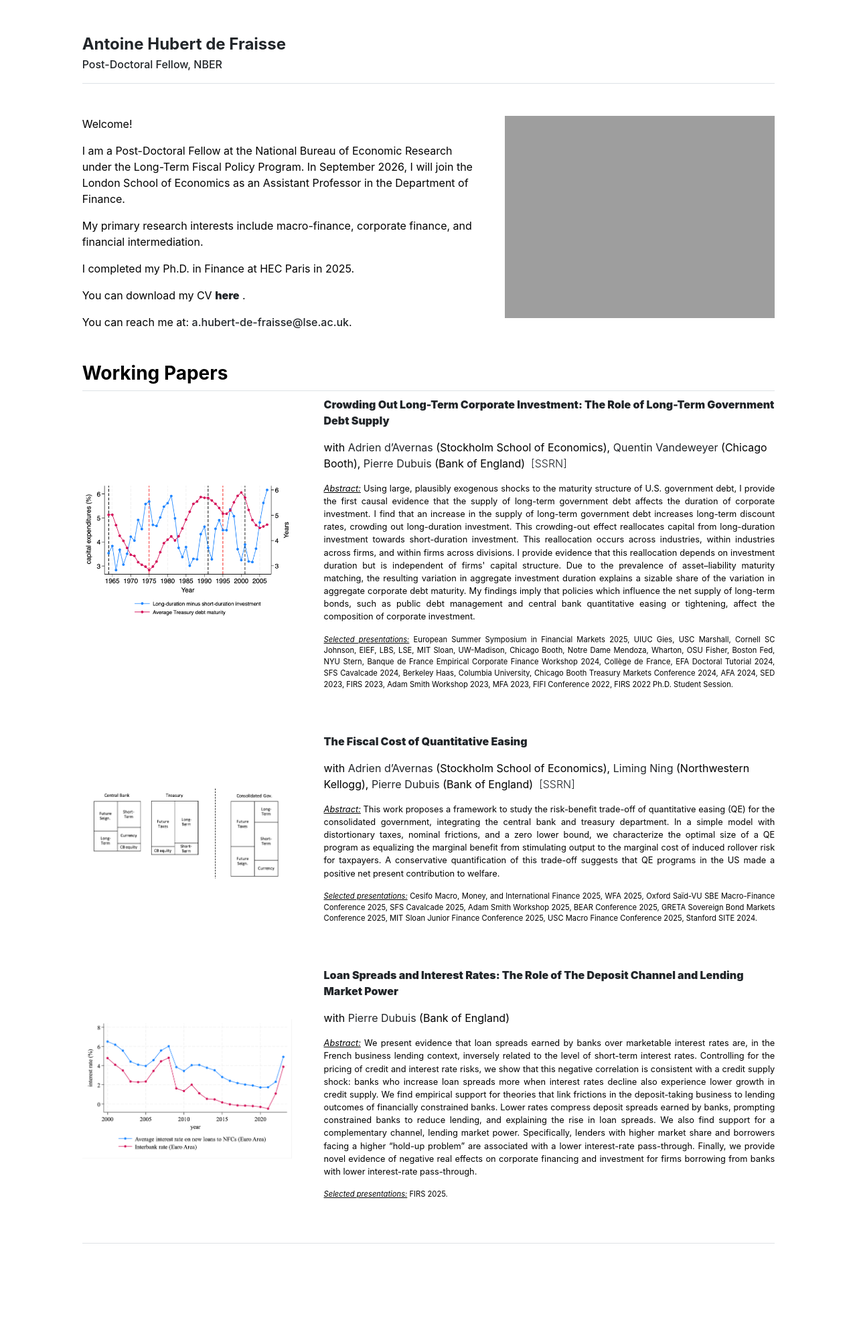
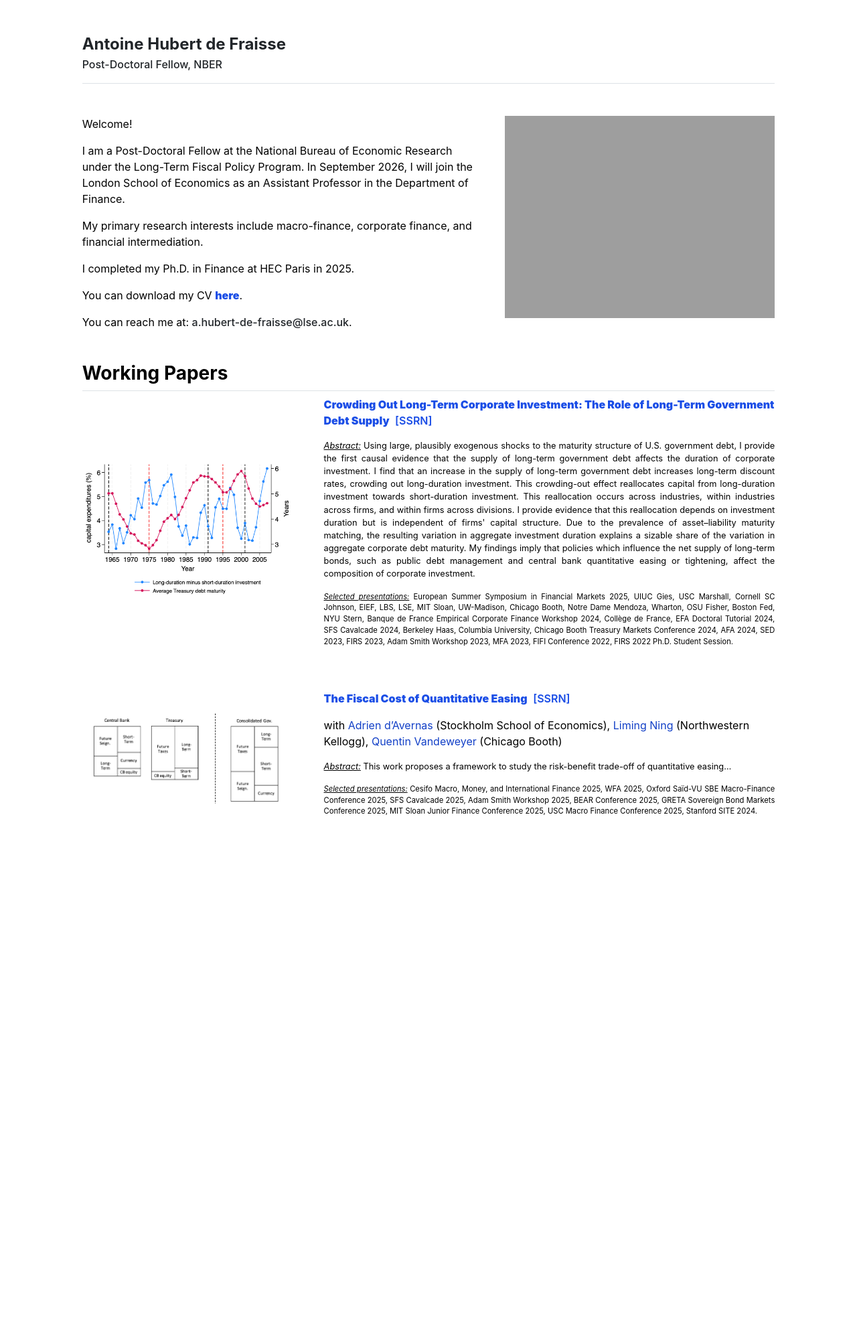
Before and after one commit to antoinehubertdefraisse/antoinehubertdefraisse.github.io, a Jekyll site: the page built from index.md, in a window 1280 px wide. Shown: the whole page at 67% size. Built offline with Jekyll 4.4.1, drawn with Linux system fonts in a browser that asks for light colours; after the commit the page ends 1332 px from its top, so only the background shows below that.

Commit message:
Update home.html

```diff
--- a/_layouts/home.html
+++ b/_layouts/home.html
@@ -2,32 +2,43 @@
 layout: default
 ---
 
-<!-- Page-specific styles -->
+<!-- ✅ Strong style override — must be high in the page hierarchy -->
 <style>
-/* ===== Base styling for all links ===== */
-a { color:#1a4de6; text-decoration:none; font-weight:450; }
-a:hover, a:focus-visible { color:#163eb8; text-decoration:underline; }
-a:visited { color:#1a4de6; }
-a:active { color:#1840c8; }
+:root{
+  --bs-link-color:#1a4de6;
+  --bs-link-hover-color:#163eb8;
+  --bs-link-color-rgb:26,77,230;
+  --bs-link-hover-color-rgb:22,62,184;
+}
 
-/* ===== Paper title: bold + title blue ===== */
-.paper-title > a { font-weight:600; color:#1a4de6; }
+/* Hard override in case theme specifies anchors explicitly */
+.page-content a,
+a { color:#1a4de6 !important; text-decoration:none; font-weight:450; }
+.page-content a:hover,
+a:hover,
+a:focus-visible { color:#163eb8 !important; text-decoration:underline; }
+a:visited { color:#1a4de6 !important; }
+a:active { color:#1840c8 !important; }
 
-/* ===== Coauthors: normal weight + slightly darker blue ===== */
-.coauthor > a { font-weight:400; color:#1340c7; }
-.coauthor > a:hover { color:#0e328f; text-decoration:underline; }
+/* Title links */
+.paper-title > a { font-weight:600; color:#1a4de6 !important; }
 
-/* ===== PDF / SSRN links: a bit lighter in weight ===== */
+/* Coauthors slightly darker */
+.coauthor > a { font-weight:400; color:#1340c7 !important; }
+.coauthor > a:hover { color:#0e328f !important; text-decoration:underline; }
+
+/* PDF/SSRN slightly lighter */
 .aux-link { font-weight:350; }
 
-/* ===== Email styled like other links ===== */
+/* Email styled same */
 .contact-link { font-weight:450; }
 
-/* ===== Keyboard focus ring ===== */
+/* Keyboard accessibility */
 a:focus-visible { outline:2px solid #163eb8; outline-offset:2px; }
 </style>
 
-<!-- Intro / About -->
+<!-- ✅ MAIN CONTENT BELOW -->
+
 <div class="row g-5 mb-5">
   <div class="col-md-7">
     Welcome! <p></p>
@@ -35,9 +46,7 @@ a:focus-visible { outline:2px solid #163eb8; outline-offset:2px; }
     My primary research interests include macro-finance, corporate finance, and financial intermediation. <p></p>
     I completed my Ph.D. in Finance at HEC Paris in 2025. <p></p>
     You can download my CV
-    <span class="paper-title">
-      <a href="http://antoinehubertdefraisse.github.io/pdf/CV_Antoine_HubertdeFraisse.pdf" target="_blank"><b>here</b></a>
-    </span>.
+    <span class="paper-title"><a href="https://antoinehubertdefraisse.github.io/pdf/CV_Antoine_HubertdeFraisse.pdf" target="_blank"><b>here</b></a></span>.
     <p></p>
     You can reach me at:
     <a class="contact-link" href="mailto:a.hubert-de-fraisse@lse.ac.uk" target="_blank">a.hubert-de-fraisse@lse.ac.uk</a>.
@@ -49,27 +58,21 @@ a:focus-visible { outline:2px solid #163eb8; outline-offset:2px; }
 
 <h3 class="fw-bold border-bottom pb-2 mb-2">Working Papers</h3>
 
-<!-- Paper 1 -->
+<!-- ✅ PAPER 1 — SOLO AUTHOR -->
 <div class="row g-5 mb-5 align-items-center">
   <div class="col-md-4">
     <img src="{{ site.github.url }}/assets/duration.png" alt="Home" width="100%">
   </div>
   <div class="col-md-8">
     <p class="paper-title">
-      <a href="http://antoinehubertdefraisse.github.io/pdf/JMP_Antoine_HubertdeFraisse.pdf" target="_blank">
+      <a href="https://antoinehubertdefraisse.github.io/pdf/JMP_Antoine_HubertdeFraisse.pdf" target="_blank">
         <b>Crowding Out Long-Term Corporate Investment: The Role of Long-Term Government Debt Supply</b>
       </a>
-    </p>
-    <p>
-      with
-      <span class="coauthor"><a href="https://www.adriendavernas.com/" target="_blank">Adrien d’Avernas</a></span> (Stockholm School of Economics),
-      <span class="coauthor"><a href="https://faculty.chicagobooth.edu/quentin-vandeweyer" target="_blank">Quentin Vandeweyer</a></span> (Chicago Booth),
-      <span class="coauthor"><a href="https://sites.google.com/view/pierredubuis/home" target="_blank">Pierre Dubuis</a></span> (Bank of England)
       &nbsp;<a class="aux-link" href="https://papers.ssrn.com/sol3/papers.cfm?abstract_id=4064763" target="_blank">[SSRN]</a>
     </p>
-    <p align="justify" style="font-size: 0.8em;">
-      <u><em>Abstract:</em></u>
-      Using large, plausibly exogenous shocks to the maturity structure of U.S. government debt, I provide the first causal evidence that the supply of long-term government debt affects the duration of corporate investment.
+
+    <p align="justify" style="font-size:0.8em;">
+      <u><em>Abstract:</em></u> Using large, plausibly exogenous shocks to the maturity structure of U.S. government debt, I provide the first causal evidence that the supply of long-term government debt affects the duration of corporate investment.
       I find that an increase in the supply of long-term government debt increases long-term discount rates, crowding out long-duration investment.
       This crowding-out effect reallocates capital from long-duration investment towards short-duration investment.
       This reallocation occurs across industries, within industries across firms, and within firms across divisions.
@@ -77,76 +80,41 @@ a:focus-visible { outline:2px solid #163eb8; outline-offset:2px; }
       Due to the prevalence of asset–liability maturity matching, the resulting variation in aggregate investment duration explains a sizable share of the variation in aggregate corporate debt maturity.
       My findings imply that policies which influence the net supply of long-term bonds, such as public debt management and central bank quantitative easing or tightening, affect the composition of corporate investment.
     </p>
-    <p align="justify" style="font-size: 0.7em;">
-      <u><em>Selected presentations:</em></u>
-      European Summer Symposium in Financial Markets 2025, UIUC Gies, USC Marshall, Cornell SC Johnson, EIEF, LBS, LSE, MIT Sloan, UW-Madison, Chicago Booth,
-      Notre Dame Mendoza, Wharton, OSU Fisher, Boston Fed, NYU Stern, Banque de France Empirical Corporate Finance Workshop 2024, Collège de France,
-      EFA Doctoral Tutorial 2024, SFS Cavalcade 2024, Berkeley Haas, Columbia University, Chicago Booth Treasury Markets Conference 2024,
-      AFA 2024, SED 2023, FIRS 2023, Adam Smith Workshop 2023, MFA 2023, FIFI Conference 2022, FIRS 2022 Ph.D. Student Session.
+
+    <p align="justify" style="font-size:0.7em;">
+      <u><em>Selected presentations:</em></u> European Summer Symposium in Financial Markets 2025, UIUC Gies, USC Marshall, Cornell SC Johnson, EIEF, LBS, LSE, MIT Sloan, UW-Madison, Chicago Booth, Notre Dame Mendoza, Wharton, OSU Fisher, Boston Fed, NYU Stern, Banque de France Empirical Corporate Finance Workshop 2024, Collège de France, EFA Doctoral Tutorial 2024, SFS Cavalcade 2024, Berkeley Haas, Columbia University, Chicago Booth Treasury Markets Conference 2024, AFA 2024, SED 2023, FIRS 2023, Adam Smith Workshop 2023, MFA 2023, FIFI Conference 2022, FIRS 2022 Ph.D. Student Session.
     </p>
   </div>
 </div>
 
-<!-- Paper 2 -->
+<!-- ✅ PAPER 2 -->
 <div class="row g-5 mb-5 align-items-center">
   <div class="col-md-4">
     <img src="{{ site.github.url }}/assets/fiscal.png" alt="Home" width="100%">
   </div>
   <div class="col-md-8">
     <p class="paper-title">
-      <a href="http://antoinehubertdefraisse.github.io/pdf/CostofQE.pdf" target="_blank">
+      <a href="https://antoinehubertdefraisse.github.io/pdf/CostofQE.pdf" target="_blank">
         <b>The Fiscal Cost of Quantitative Easing</b>
       </a>
+      &nbsp;<a class="aux-link" href="https://papers.ssrn.com/sol3/papers.cfm?abstract_id=5009335" target="_blank">[SSRN]</a>
     </p>
+
     <p>
       with
       <span class="coauthor"><a href="https://www.adriendavernas.com/" target="_blank">Adrien d’Avernas</a></span> (Stockholm School of Economics),
       <span class="coauthor"><a href="https://www.kellogg.northwestern.edu/doctoral/academicexperience/current_students/" target="_blank">Liming Ning</a></span> (Northwestern Kellogg),
-      <span class="coauthor"><a href="https://sites.google.com/view/pierredubuis/home" target="_blank">Pierre Dubuis</a></span> (Bank of England)
-      &nbsp;<a class="aux-link" href="https://papers.ssrn.com/sol3/papers.cfm?abstract_id=5009335" target="_blank">[SSRN]</a>
+      <span class="coauthor"><a href="https://faculty.chicagobooth.edu/quentin-vandeweyer" target="_blank">Quentin Vandeweyer</a></span> (Chicago Booth)
     </p>
-    <p align="justify" style="font-size: 0.8em;">
-      <u><em>Abstract:</em></u>
-      This work proposes a framework to study the risk-benefit trade-off of quantitative easing (QE) for the consolidated government,
-      integrating the central bank and treasury department. In a simple model with distortionary taxes, nominal frictions, and a zero lower bound,
-      we characterize the optimal size of a QE program as equalizing the marginal benefit from stimulating output to the marginal cost of induced rollover risk for taxpayers.
-      A conservative quantification of this trade-off suggests that QE programs in the US made a positive net present contribution to welfare.
+
+    <p align="justify" style="font-size:0.8em;">
+      <u><em>Abstract:</em></u> This work proposes a framework to study the risk-benefit trade-off of quantitative easing…
     </p>
-    <p align="justify" style="font-size: 0.7em;">
-      <u><em>Selected presentations:</em></u>
-      Cesifo Macro, Money, and International Finance 2025, WFA 2025, Oxford Saïd-VU SBE Macro-Finance Conference 2025, SFS Cavalcade 2025, Adam Smith Workshop 2025,
-      BEAR Conference 2025, GRETA Sovereign Bond Markets Conference 2025, MIT Sloan Junior Finance Conference 2025, USC Macro Finance Conference 2025,
-      Stanford SITE 2024.
+
+    <p align="justify" style="font-size:0.7em;">
+      <u><em>Selected presentations:</em></u> Cesifo Macro, Money, and International Finance 2025, WFA 2025, Oxford Saïd-VU SBE Macro-Finance Conference 2025, SFS Cavalcade 2025, Adam Smith Workshop 2025, BEAR Conference 2025, GRETA Sovereign Bond Markets Conference 2025, MIT Sloan Junior Finance Conference 2025, USC Macro Finance Conference 2025, Stanford SITE 2024.
     </p>
   </div>
 </div>
 
-<!-- Paper 3 -->
-<div class="row g-5 mb-5 align-items-center">
-  <div class="col-md-4">
-    <img src="{{ site.github.url }}/assets/loanspreads.png" alt="Home" width="100%">
-  </div>
-  <div class="col-md-8">
-    <p class="paper-title">
-      <a href="http://antoinehubertdefraisse.github.io/pdf/LoanSpreads.pdf" target="_blank">
-        <b>Loan Spreads and Interest Rates: The Role of The Deposit Channel and Lending Market Power</b>
-      </a>
-    </p>
-    <p>
-      with <span class="coauthor"><a href="https://sites.google.com/view/pierredubuis/home" target="_blank">Pierre Dubuis</a></span> (Bank of England)
-    </p>
-    <p align="justify" style="font-size: 0.8em;">
-      <u><em>Abstract:</em></u>
-      We present evidence that loan spreads earned by banks over marketable interest rates are, in the French business lending context, inversely related to the level of short-term interest rates.
-      Controlling for the pricing of credit and interest rate risks, we show that this negative correlation is consistent with a credit supply shock: banks who increase loan spreads more when interest rates decline also experience lower growth in credit supply.
-      We find empirical support for theories that link frictions in the deposit-taking business to lending outcomes of financially constrained banks.
-      Lower rates compress deposit spreads earned by banks, prompting constrained banks to reduce lending, and explaining the rise in loan spreads.
-      We also find support for a complementary channel, lending market power.
-      Specifically, lenders with higher market share and borrowers facing a higher “hold-up problem” are associated with a lower interest-rate pass-through.
-      Finally, we provide novel evidence of negative real effects on corporate financing and investment for firms borrowing from banks with lower interest-rate pass-through.
-    </p>
-    <p align="justify" style="font-size: 0.7em;">
-      <u><em>Selected presentations:</em></u> FIRS 2025.
-    </p>
-  </div>
-</div>
+<!-- ✅ PAPER
```
